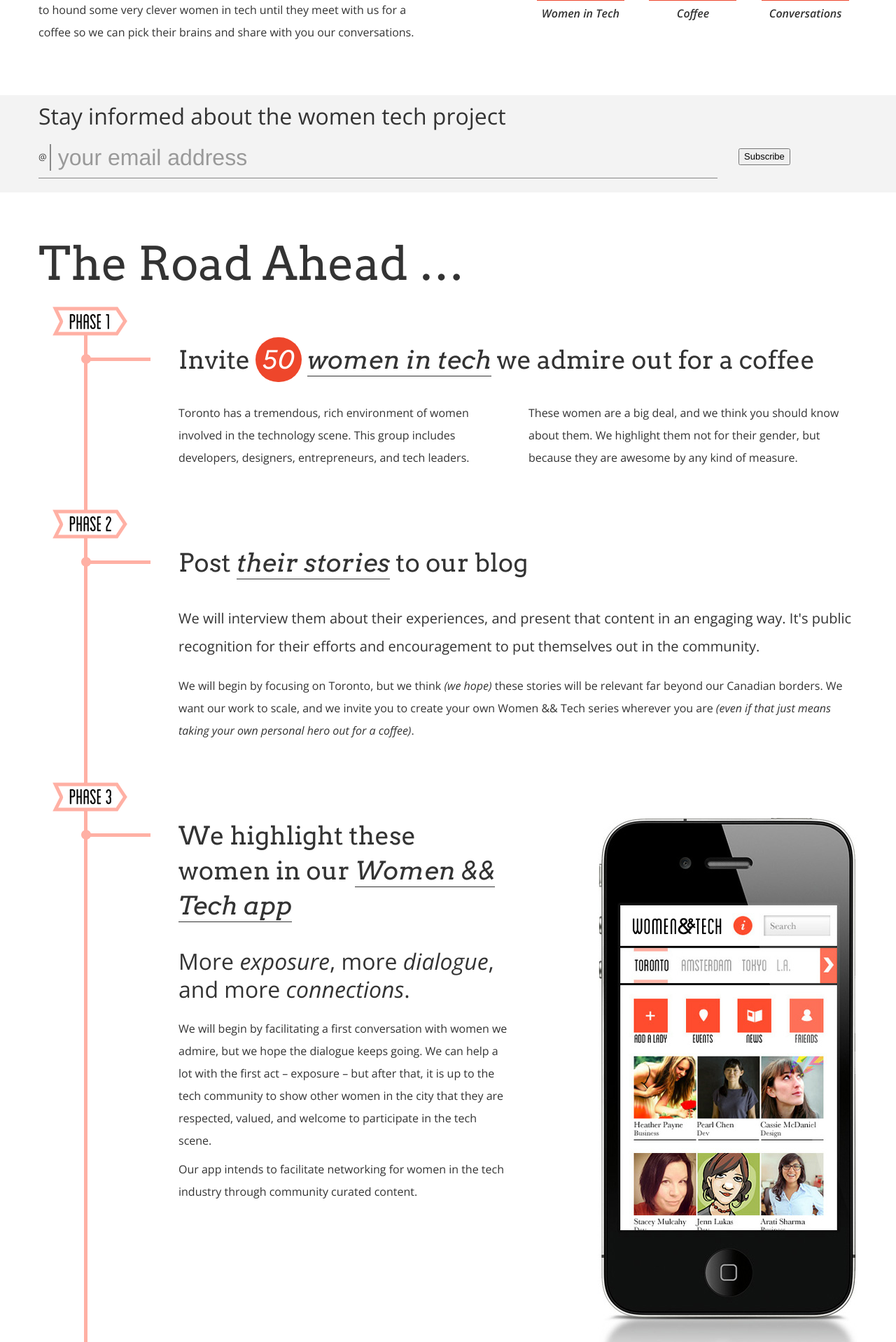
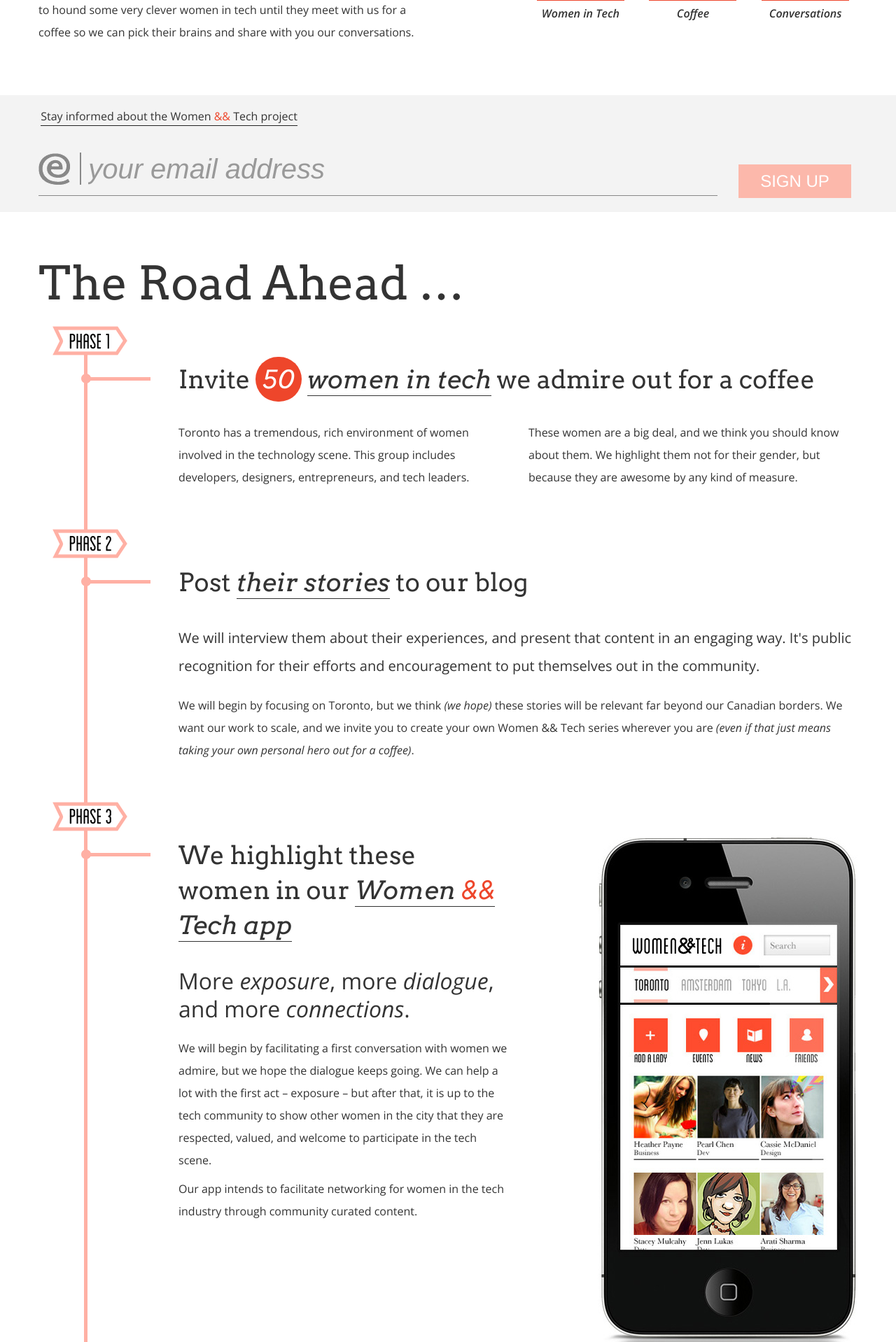
Before and after one commit to WomenAndTech/WomenAndTech, a PHP site: page / in a window 1280 px wide. Shown: the part 448-2366 px from the top of the page at 70% size. Run offline with PHP 8.4, Linux system fonts and the light colour scheme; some libraries are stand-ins or nearby versions.

Commit message:
form area mostly done

```diff
--- a/css/style.css
+++ b/css/style.css
@@ -95,6 +95,17 @@ h4 {
 	width:100%;
 	padding:10px 0 20px 0;
 }
+#subscribe #call_to_action{
+	padding:0 0 2em 0.2em;
+}
+#subscribe #call_to_action h4{
+	font-size:1em;
+	border-bottom:1px solid #222;
+	padding-bottom:2px;
+	display:inline;
+}
+
+
 
 #subscribe input[type=email], #subscribe input[type=text]{
 	box-shadow:none;
@@ -104,7 +115,7 @@ h4 {
 	border-radius:0;
 	-moz-border-radius:0;
 	-webkit-border-radius:0;
-	font-size:2em;
+	font-size:2.5em;
 	height:inherit;
 	width:inherit;
 	padding:0;
@@ -113,8 +124,17 @@ h4 {
 	border-left:2px solid #888888;
 	padding-left:10px;
 	padding-top:1px;
+	margin-left:10px;
 	line-height:1;
 	color:#ee462b;
+	width:80%;
+}
+
+#subscribe input::-webkit-input-placeholder{
+	font-style:italic;
+}
+#subscribe input:-moz-placeholder{
+	font-style:italic;
 }
 
 #subscribe .mc-field-group{
@@ -124,6 +144,25 @@ h4 {
 
 #subscribe label{
 	display:inline-block;
+}
+
+#subscribe input[type=submit]{
+	background-color:#fcb8ab;
+	border:none;
+	font-size:1.5em;
+	padding:0.5em 1.3em;
+	color:#fff;
+	text-transform:uppercase;
+	line-height:1;
+	margin-top:17px;
+	transition-property:linear 0.2s;
+	/* Firefox 4 */
+	-moz-transition:linear 0.2s;
+	/* Safari and Chrome */
+	-webkit-transition:linear 0.2s;
+	/* Opera */
+	-o-transition:linear 0.2s;
+
 }
 
 #grand-plan h3 {
@@ -238,3 +277,7 @@ footer #logo img{
 	float:right;
 	padding-top:10px;
 }
+
+.orange{
+	color:#ee462b;
+}
--- a/index.html
+++ b/index.html
@@ -89,15 +89,15 @@
       <div class="container">
         <div class="row-fluid">
 
-          <div class="span12">
-            <h4>Stay informed about the women tech project</h4>
+          <div class="span12" id="call_to_action">
+            <h4>Stay informed about the Women <span class="orange">&&</span> Tech project</h4>
           </div>
           <form action="http://womenandtech.us5.list-manage.com/subscribe/post?u=1370c4a70b43a1285e806a56d&amp;id=123c00728e" method="post" id="mc-embedded-subscribe-form" name="mc-embedded-subscribe-form" class="validate" target="_blank">
         	<div class="span10">
 
                <!-- Begin MailChimp Signup Form -->
                   <div class="mc-field-group">
-                    <label for="mce-EMAIL">@</label>
+                    <label for="mce-EMAIL"><img src="img/icon-email-symbol.png"></label>
                      <input type="email" value="" name="EMAIL" class="required email" id="mce-EMAIL" required placeholder="your email address">
                   </div>
                      <div id="mce-responses" class="clear">
@@ -107,7 +107,7 @@
 
                      </div><!-- span10 -->
                      <div class="span2">
-                        <input type="submit" value="Subscribe" name="subscribe" id="mc-embedded-subscribe" class="button"></div>
+                        <input type="submit" value="SIGN UP" name="subscribe" id="mc-embedded-subscribe" class="button"></div>
                      </div>
                   </form>
                <!--End mc_embed_signup-->
@@ -162,7 +162,7 @@ It's public recognition for their efforts and encouragement to put themselves ou
             	<div class="span10 timeline-entry">
                 	<div class="row">
                     	<div class="span5">
-                            <h3>We highlight these women in our <em>Women && Tech app</em></h3>
+                            <h3>We highlight these women in our <em>Women <span class="orange">&&</span> Tech app</em></h3>
                             <h4>More <em>exposure</em>, more <em>dialogue</em>, and more <em>connections</em>.</h4>
 							<p>We will begin by facilitating a first conversation with women we admire, but we hope the dialogue keeps going. We can help a lot with the first act – exposure – but after that, it is up to the tech community to show other women in the city that they are respected, valued, and welcome to participate in the tech scene.</p>
                             <p>Our app intends to facilitate networking for women in the tech industry through community curated content.</p>
--- a/js/script.js
+++ b/js/script.js
@@ -1,3 +1,30 @@
 /* Author:
+Brett Bergmann
+*/
 
-*/
+$(function(){
+
+	var $email_input=$('#mce-EMAIL'),
+	$email_submit=$('#mc-embedded-subscribe'),
+	timer=null,
+	change_color=function(){
+		if($email_input.val()!=""){
+			$email_submit.css("background-color","#ee462b").attr("disabled",false);
+		}
+		else{
+			$email_submit.css("background-color","").attr("disabled","disabled");
+		}
+	}
+
+
+	$email_input.focus(function(){
+		timer=setInterval(change_color,333);
+	}).blur(function(){
+		clearInterval(timer);
+		change_color();
+	})
+
+
+
+
+});
```
Also changed, not shown: img/icon-email-symbol.png (added).
